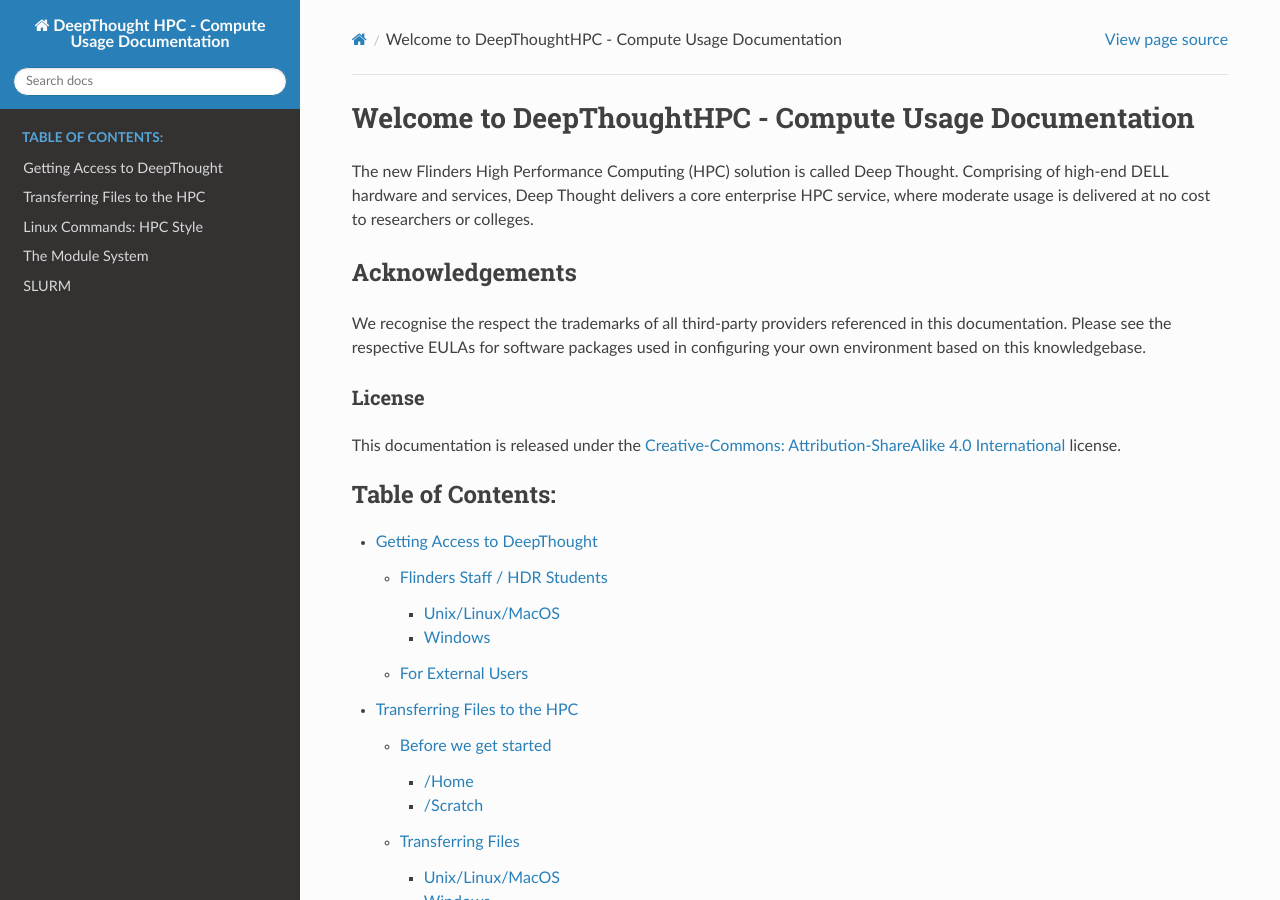
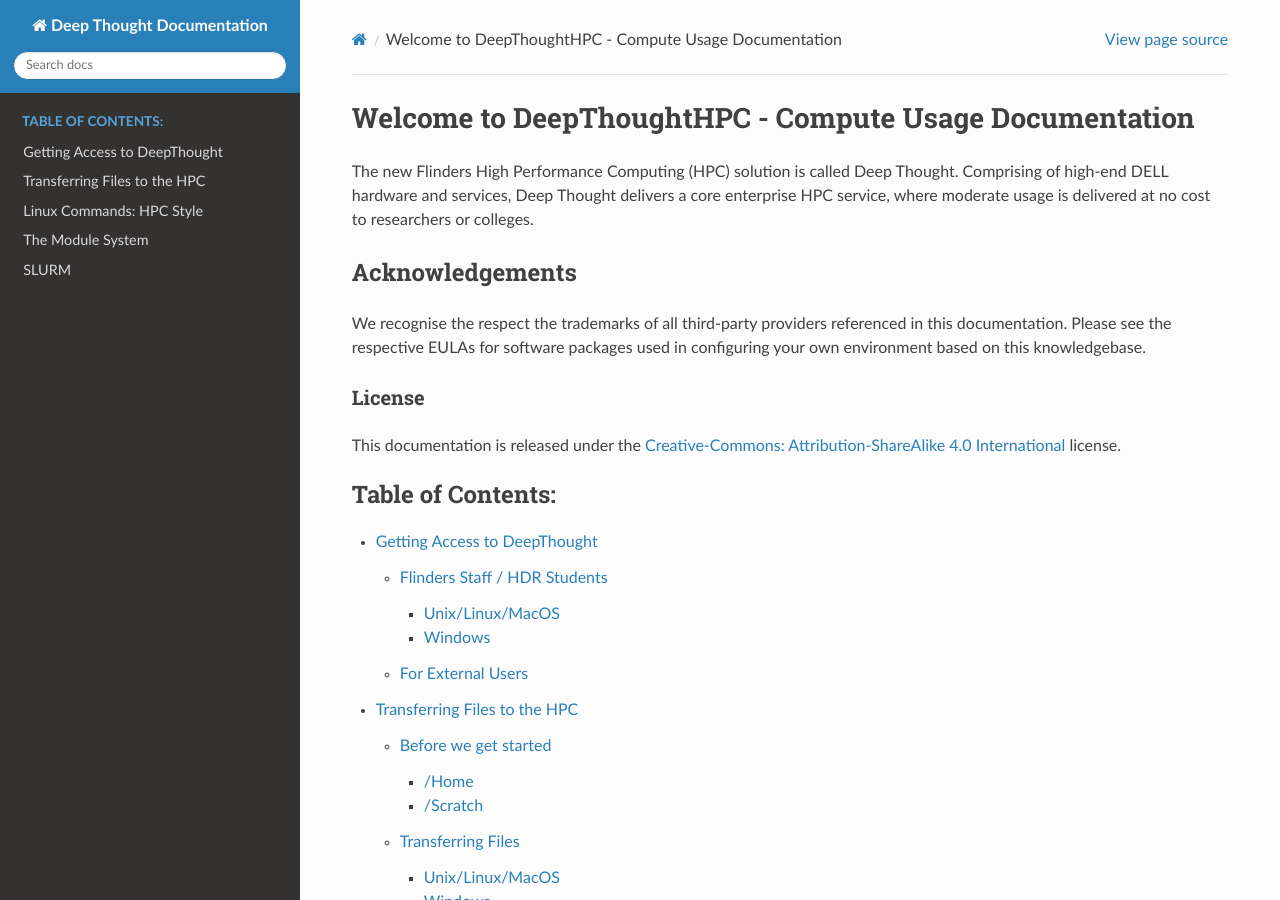
Before and after one commit to flindersuni/DeepThoughtHPC-docs, a Sphinx documentation site: the page built from docs/source/index.rst, in a window 1280 px wide and 900 px high. Built offline with Sphinx 7.4.7 and the Read the Docs theme 2.0.0, drawn with Linux system fonts in a browser that asks for light colours.

Commit message:
Update conf.py
Updating the project name to simplify

```diff
--- a/docs/source/conf.py
+++ b/docs/source/conf.py
@@ -17,7 +17,7 @@
 
 # -- Project information -----------------------------------------------------
 
-project = 'DeepThought HPC - Compute Usage Documentation'
+project = 'Deep Thought Documentation'
 copyright = '2020, Flinders University'
 author = 'Flinders University'
 
```
